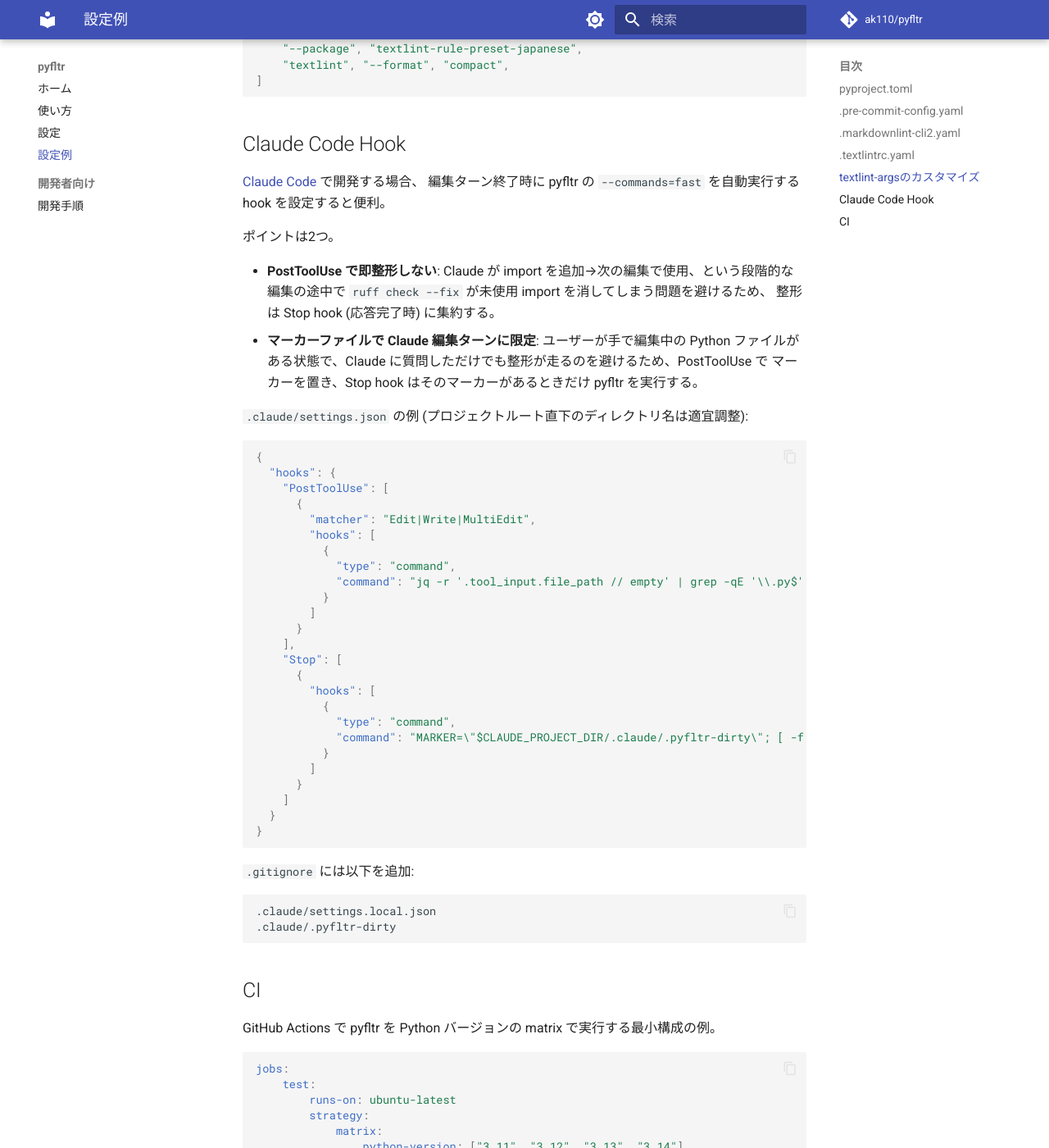
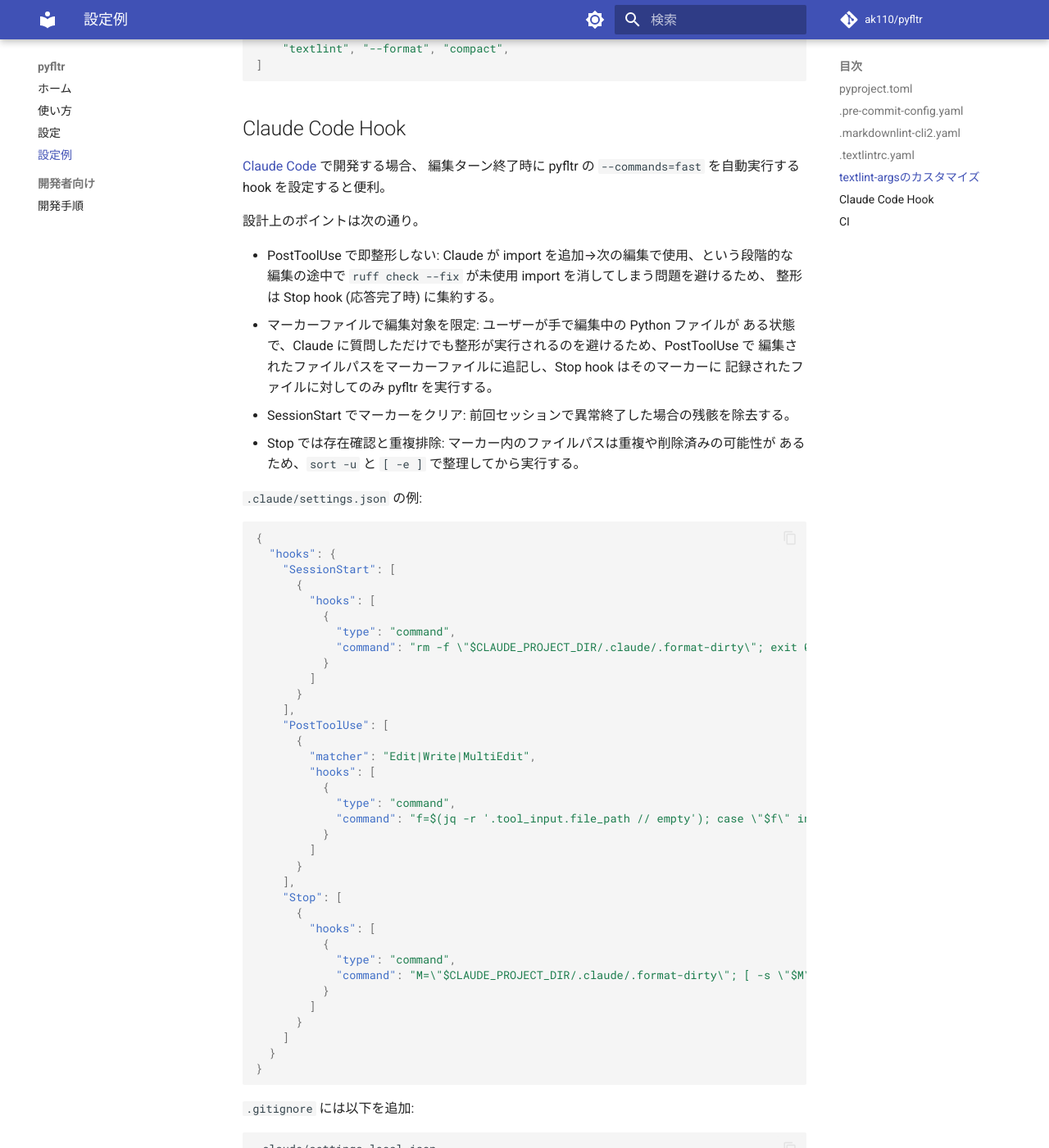
Before and after one commit to ak110/pyfltr, an MkDocs documentation site: the page built from docs/examples.md, in a window 1280 px wide and 1400 px high, scrolled down 3035 px. Shown: the whole window at 82% size. Built offline with MkDocs 1.6.1 and Material for MkDocs 9.7.7, drawn with Linux system fonts in a browser that asks for light colours; comment, search, counter and statistics services are not loaded; some of the changed text lies outside the part shown.

Commit message:
chore: dirty マーカー名統一とドキュメント日本語表現の整備
.gitignore を新名 .claude/.format-dirty に更新し settings.json 実装との
不整合を解消。docs/examples.md の Claude Code Hook 例を現状実装
(SessionStart + ファイルパス追跡 Stop hook) に合わせて書き換え、
マーカー名も統一した。併せてコードコメント・ドキュメント内の比喩表現
(「走る」「落とす」「流す」「緩める」等) を正式な日本語へ置換した。

Co-Authored-By: Claude Opus 4.6 (1M context) <noreply@anthropic.com>

````diff
--- a/docs/examples.md
+++ b/docs/examples.md
@@ -6,7 +6,7 @@ pyfltr 本体の設定 (`[tool.pyfltr]`) と、呼び出される各ツール (r
 
 - `preset = "latest"`: ruff-format / ruff-check / pyright / markdownlint / textlint を有効化するプリセット。詳細は[設定](configuration.md)を参照。
 - `pylint-args` / `mypy-args`: 各ツールに追加で渡す引数。プラグイン読み込みや error-code 有効化の典型例を示している。
-- ruff の `per-file-ignores`: テストコード (`**_test.py`) と package init (`__init__.py`) の docstring 要求を緩める実用的な調整。
+- ruff の `per-file-ignores`: テストコード (`**_test.py`) と package init (`__init__.py`) の docstring 要求を除外する実用的な調整。
 
 ```toml
 [dependency-groups]
@@ -129,7 +129,6 @@ rules:
 textlint-args = [
     "--package", "textlint",
     "--package", "textlint-rule-preset-ja-technical-writing",
-    "--package", "textlint-rule-preset-japanese",
     "textlint", "--format", "compact",
 ]
 ```
@@ -139,27 +138,41 @@ textlint-args = [
 [Claude Code](https://docs.claude.com/en/docs/claude-code/overview) で開発する場合、
 編集ターン終了時に pyfltr の `--commands=fast` を自動実行する hook を設定すると便利。
 
-ポイントは2つ。
+設計上のポイントは次の通り。
 
-- **PostToolUse で即整形しない**: Claude が import を追加→次の編集で使用、という段階的な
+- PostToolUse で即整形しない: Claude が import を追加→次の編集で使用、という段階的な
   編集の途中で `ruff check --fix` が未使用 import を消してしまう問題を避けるため、
   整形は Stop hook (応答完了時) に集約する。
-- **マーカーファイルで Claude 編集ターンに限定**: ユーザーが手で編集中の Python ファイルが
-  ある状態で、Claude に質問しただけでも整形が走るのを避けるため、PostToolUse で
-  マーカーを置き、Stop hook はそのマーカーがあるときだけ pyfltr を実行する。
+- マーカーファイルで編集対象を限定: ユーザーが手で編集中の Python ファイルが
+  ある状態で、Claude に質問しただけでも整形が実行されるのを避けるため、PostToolUse で
+  編集されたファイルパスをマーカーファイルに追記し、Stop hook はそのマーカーに
+  記録されたファイルに対してのみ pyfltr を実行する。
+- SessionStart でマーカーをクリア: 前回セッションで異常終了した場合の残骸を除去する。
+- Stop では存在確認と重複排除: マーカー内のファイルパスは重複や削除済みの可能性が
+  あるため、`sort -u` と `[ -e ]` で整理してから実行する。
 
-`.claude/settings.json` の例 (プロジェクトルート直下のディレクトリ名は適宜調整):
+`.claude/settings.json` の例:
 
 ```json
 {
   "hooks": {
+    "SessionStart": [
+      {
+        "hooks": [
+          {
+            "type": "command",
+            "command": "rm -f \"$CLAUDE_PROJECT_DIR/.claude/.format-dirty\"; exit 0"
+          }
+        ]
+      }
+    ],
     "PostToolUse": [
       {
         "matcher": "Edit|Write|MultiEdit",
         "hooks": [
           {
             "type": "command",
-            "command": "jq -r '.tool_input.file_path // empty' | grep -qE '\\.py$' && mkdir -p \"$CLAUDE_PROJECT_DIR/.claude\" && touch \"$CLAUDE_PROJECT_DIR/.claude/.pyfltr-dirty\"; exit 0"
+            "command": "f=$(jq -r '.tool_input.file_path // empty'); case \"$f\" in *.py) mkdir -p \"$CLAUDE_PROJECT_DIR/.claude\" && printf '%s\\n' \"$f\" >> \"$CLAUDE_PROJECT_DIR/.claude/.format-dirty\" ;; esac; exit 0"
           }
         ]
       }
@@ -169,7 +182,7 @@ textlint-args = [
         "hooks": [
           {
             "type": "command",
-            "command": "MARKER=\"$CLAUDE_PROJECT_DIR/.claude/.pyfltr-dirty\"; [ -f \"$MARKER\" ] && { (cd \"$CLAUDE_PROJECT_DIR\" && uv run pyfltr --exit-zero-even-if-formatted --commands=fast <ソースディレクトリ> tests) >&2; rm -f \"$MARKER\"; }; exit 0"
+            "command": "M=\"$CLAUDE_PROJECT_DIR/.claude/.format-dirty\"; [ -s \"$M\" ] || { rm -f \"$M\"; exit 0; }; cd \"$CLAUDE_PROJECT_DIR\" || exit 0; sort -u \"$M\" -o \"$M\"; awk 'NF' \"$M\" | while IFS= read -r f; do [ -e \"$f\" ] && printf '%s\\n' \"$f\"; done > \"$M.tmp\" && mv \"$M.tmp\" \"$M\"; [ -s \"$M\" ] || { rm -f \"$M\"; exit 0; }; xargs -a \"$M\" -d '\\n' uv run pyfltr --exit-zero-even-if-formatted --commands=fast >&2; rm -f \"$M\"; exit 0"
           }
         ]
       }
@@ -182,12 +195,12 @@ textlint-args = [
 
 ```text
 .claude/settings.local.json
-.claude/.pyfltr-dirty
+.claude/.format-dirty
 ```
 
 ## CI
 
-GitHub Actions で pyfltr を Python バージョンの matrix で実行する最小構成の例。
+GitHub Actions で pyfltr を Python バージョンの matrix で実行する構成の例。
 
 ```yaml
 jobs:
````
Also changed, not shown: .claude/agents/error-parser-reviewer.md (+1 -1 lines), 4 other files.
